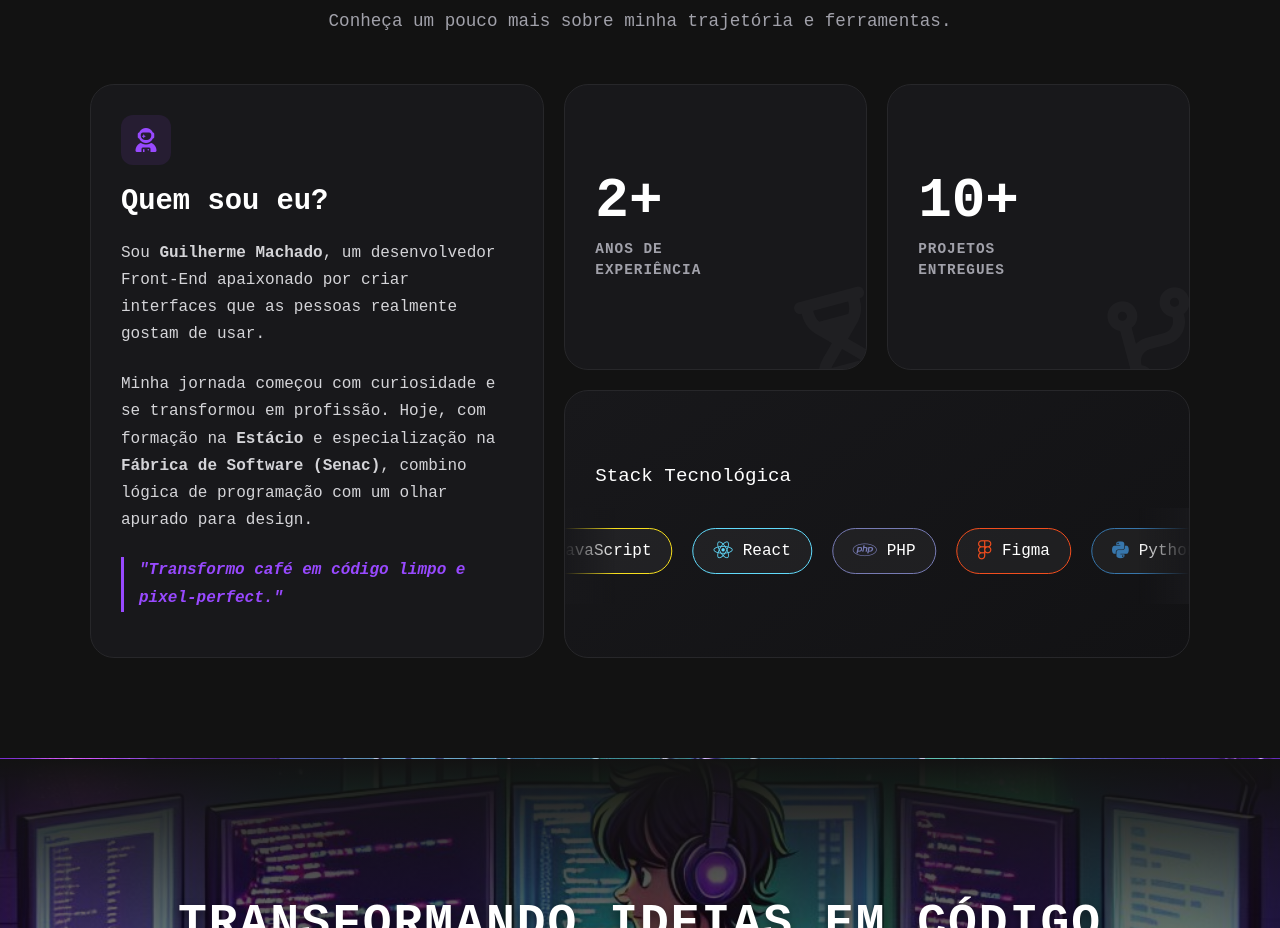
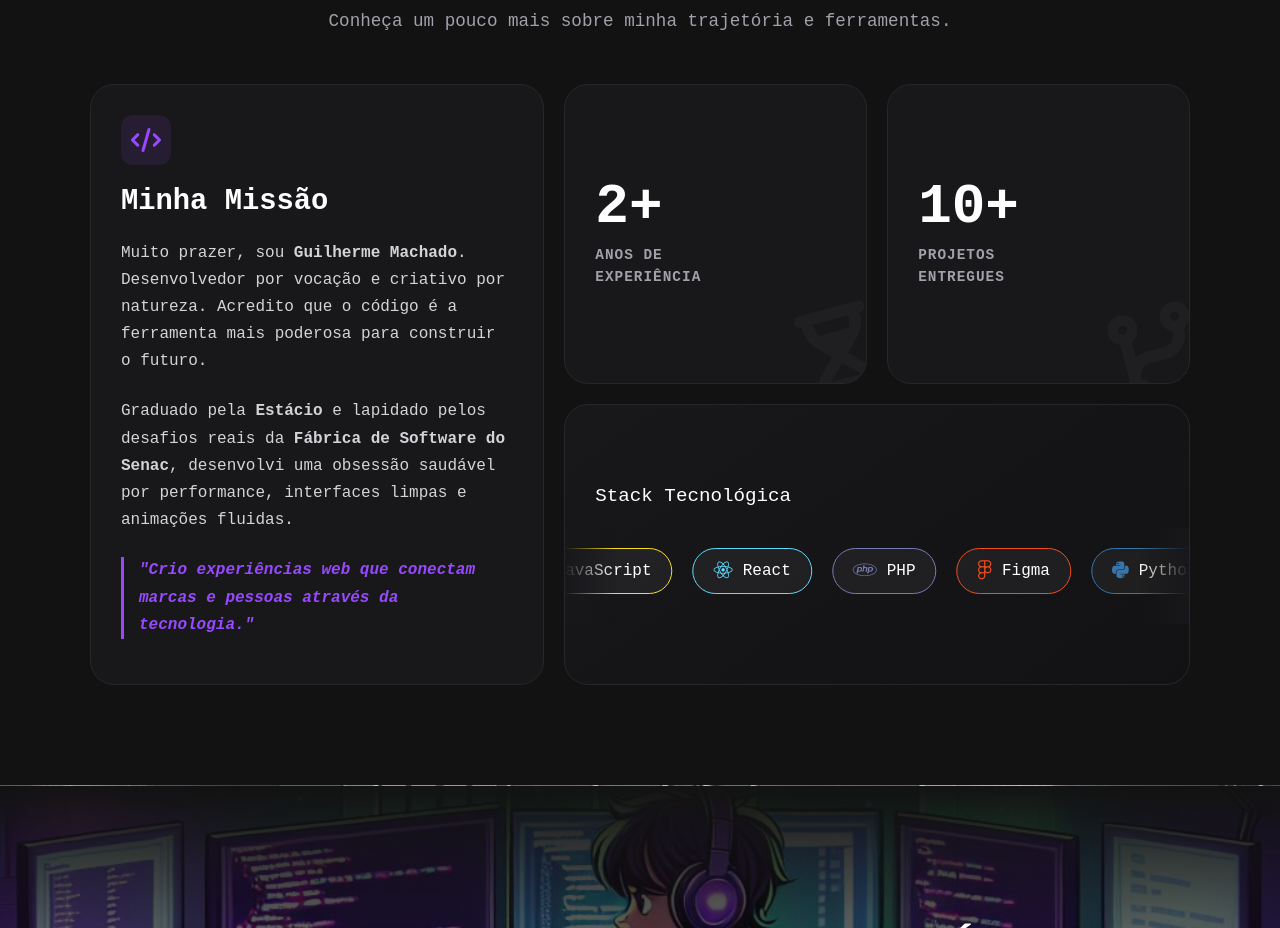
Before and after one commit to GuiMachado001/PortifolioReactVite, a React (Vite) app: page / in a window 1280 px wide. Shown: the part 960-1888 px from the top of the page. Built offline with nearby package versions, Linux system fonts and the light colour scheme.

Commit message:
Update SobreMim.jsx

```diff
--- a/src/components/SobreMim/SobreMim.jsx
+++ b/src/components/SobreMim/SobreMim.jsx
@@ -35,17 +35,18 @@ function SobreMim() {
         <div className="bento-grid">
 
           {/* CAIXA 1: TEXTO PRINCIPAL (Grande) */}
+{/* CAIXA 1: TEXTO PRINCIPAL */}
 <div className="bento-card bio-card" data-aos="fade-right">
-            <div className="card-icon"><i className="fa-solid fa-user-astronaut"></i></div>
-            <h3>Quem sou eu?</h3>
+  <div className="card-icon"><i className="fa-solid fa-code"></i></div>
+  <h3>Minha Missão</h3>
   <p>
-              Sou <strong>Guilherme Machado</strong>, um desenvolvedor Front-End apaixonado por criar interfaces que as pessoas realmente gostam de usar.
+    Muito prazer, sou <strong>Guilherme Machado</strong>. Desenvolvedor por vocação e criativo por natureza. Acredito que o código é a ferramenta mais poderosa para construir o futuro.
   </p>
   <p className="mt-2">
-              Minha jornada começou com curiosidade e se transformou em profissão. Hoje, com formação na <strong>Estácio</strong> e especialização na <strong>Fábrica de Software (Senac)</strong>, combino lógica de programação com um olhar apurado para design.
+    Graduado pela <strong>Estácio</strong> e lapidado pelos desafios reais da <strong>Fábrica de Software do Senac</strong>, desenvolvi uma obsessão saudável por performance, interfaces limpas e animações fluidas.
   </p>
   <p className="mt-2 text-highlight">
-              "Transformo café em código limpo e pixel-perfect."
+    "Crio experiências web que conectam marcas e pessoas através da tecnologia."
   </p>
 </div>
 
```
Lines whose indentation alone changed are shown as unchanged.
